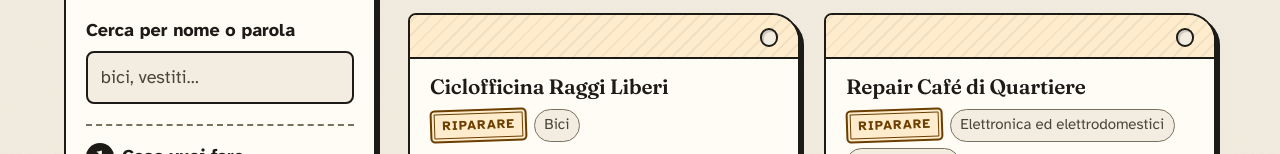
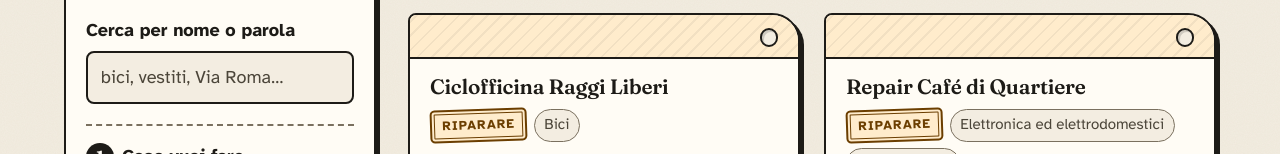
Before and after one commit to michelecampanello/rigenera, a plain HTML site: page docs/index.html in a window 1280 px wide. Shown: the part 601-755 px from the top of the page. Drawn offline with Linux system fonts and the light colour scheme.

```diff
--- a/docs/index.html
+++ b/docs/index.html
@@ -99,7 +99,7 @@
         <div class="cerca">
           <label for="cerca-testo">Cerca per nome o parola</label>
           <div class="cerca__riga">
-            <input type="search" id="cerca-testo" name="testo" autocomplete="off" placeholder="bici, vestiti…" aria-describedby="aiuto-cerca">
+            <input type="search" id="cerca-testo" name="testo" autocomplete="off" placeholder="bici, vestiti, Via Roma…" aria-describedby="aiuto-cerca">
             <!-- Sui telefoni apre e chiude il pannello dei filtri (gestito da script.js) -->
             <button type="button" class="apri-filtri" aria-expanded="true" aria-controls="pannello-filtri" hidden>
               <span class="apri-filtri__icona" aria-hidden="true"></span>
```
